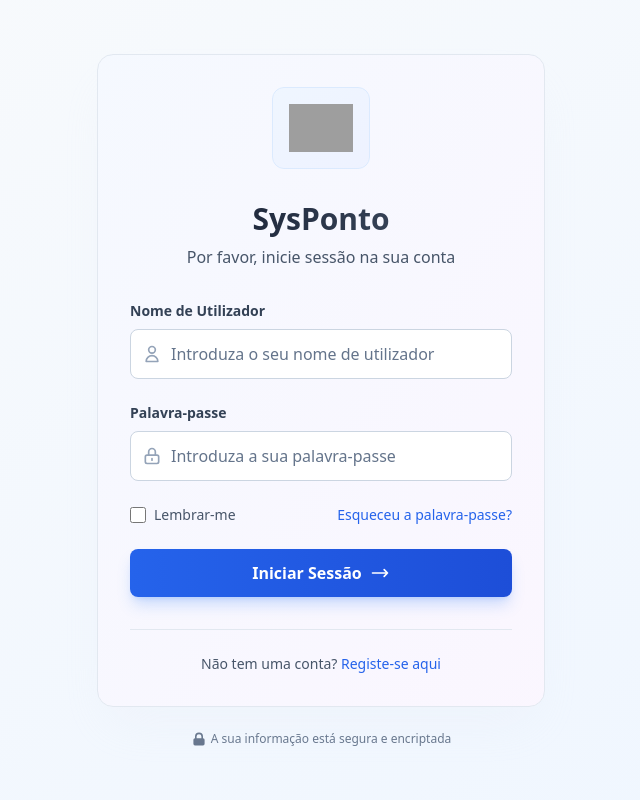
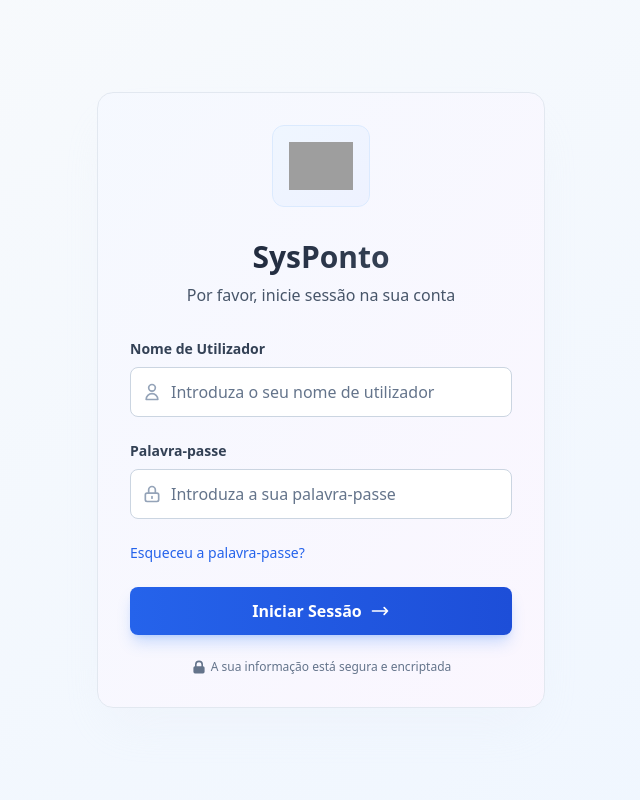
Before and after one commit to pedrox86lopes/SysPonto-Attendance-Management-System, a Django app: page /login/ in a window 1280 px wide. Shown: the whole page, without its empty margins (319-959 px from the left). Run offline with Django 5.2, Linux system fonts and the light colour scheme; some libraries are stand-ins or nearby versions; grey boxes are pictures that could not be loaded.

Commit message:
Minimal changes on Login Page and Index

```diff
--- a/attendance_system_django/attendance/views.py
+++ b/attendance_system_django/attendance/views.py
@@ -1250,4 +1250,4 @@ def home(request):
         else:
             return redirect('dashboard')
     else:
-        return render(request, 'core/home.html')
+        return render(request, 'registration/login.html')
--- a/attendance_system_django/templates/registration/login.html
+++ b/attendance_system_django/templates/registration/login.html
@@ -32,7 +32,7 @@
                 </div>
 
                 <!-- Form -->
-                <form method="post" class="space-y-6">
+                <form method="post" action="{% url 'login' %}" class="space-y-6">
                     {% csrf_token %}
 
                     <!-- Error Messages -->
@@ -93,12 +93,8 @@
                         </div>
                     </div>
 
-                    <!-- Remember Me & Forgot Password -->
+                    <!-- Forgot Password -->
                     <div class="flex items-center justify-between text-sm">
-                        <label class="flex items-center">
-                            <input type="checkbox" class="w-4 h-4 text-blue-600 bg-white border-slate-300 rounded focus:ring-blue-500 focus:ring-2 dark:bg-slate-700 dark:border-slate-600">
-                            <span class="ml-2 text-slate-600 dark:text-slate-400">Lembrar-me</span>
-                        </label>
                         <a href="#" onclick="showForgotPasswordModal()" class="text-blue-600 hover:text-blue-500 font-medium transition-colors">
                             Esqueceu a palavra-passe?
                         </a>
@@ -113,18 +109,6 @@
                         </svg>
                     </button>
                 </form>
-
-                <!-- Additional Links -->
-                <div class="mt-8 pt-6 border-t border-slate-200 dark:border-slate-700">
-                    <p class="text-center text-sm text-slate-600 dark:text-slate-400">
-                        Não tem uma conta?
-                        <a href="#" class="text-blue-600 hover:text-blue-500 font-medium transition-colors">
-                            Registe-se aqui
-                        </a>
-                    </p>
-                </div>
-            </div>
-        </div>
 
         <!-- Security Badge -->
         <div class="mt-6 flex items-center justify-center text-xs text-slate-500 dark:text-slate-400">
@@ -159,7 +143,7 @@
 
             <!-- Message -->
             <p class="text-center text-slate-600 dark:text-slate-400 mb-8">
-                Contacte o Administrador do CESAE para alterações
+                Contacte o Administrador do CESAE para alterações.
             </p>
 
             <!-- Close Button -->
```
Also changed, not shown: attendance_system_django/templates/index.html (+3 -8 lines), README.md.
